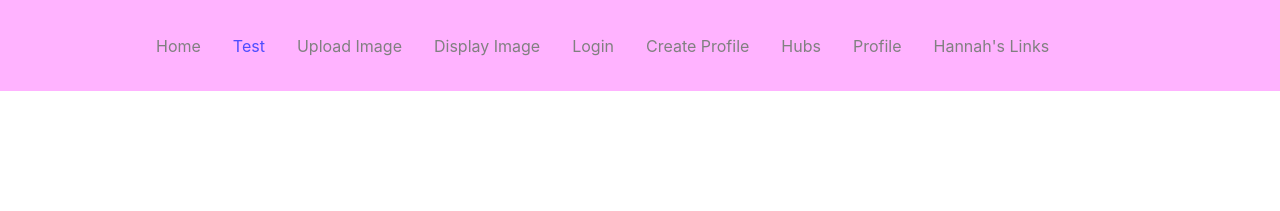
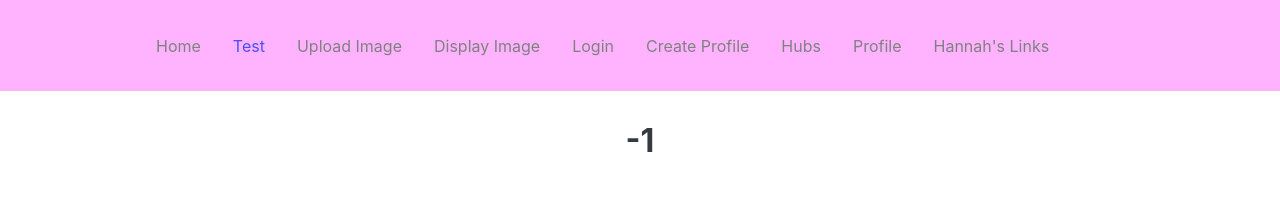
Before and after one commit to Bmfioresi/stage-managers-book, a React (Create React App) app in the folder client/: page /test in a window 1280 px wide. Shown: the top 211 px of the page. Built offline with nearby package versions, Linux system fonts and the light colour scheme; no server answers; a web font is replaced by a local one.

Commit message:
Ensuring that profile-page is working.

```diff
--- a/client/src/pages/authenticate.js
+++ b/client/src/pages/authenticate.js
@@ -41,6 +41,8 @@ function Authenticate() {
             // setUserId(response.data.uid); // Updating userID
             console.log(userId);
 
+            console.log("NEW LOCAL STORAGE UID");
+            console.log(response.data.uid);
             localStorage.setItem('uid', response.data.uid);
 
             console.log("LOCAL STORAGE");
--- a/client/src/pages/profile-page.js
+++ b/client/src/pages/profile-page.js
@@ -19,7 +19,9 @@ const Profile = () => {
         const url = 'http://localhost:8000/loadProfile';
         // Converting form to json format
 
-        axios.post(url, JSON.stringify({uid: uid})).then((response) => {
+        console.log("LOCAL STORAGE.uid");
+        console.log(uid);
+        axios.post(url, JSON.stringify({uid: '01'})).then((response) => {
 
             console.log("BACK TO PROFILE PAGE")
             console.log(response.data);
--- a/client/src/pages/test.js
+++ b/client/src/pages/test.js
@@ -12,6 +12,7 @@ const Test = () => {
     return (
         <div>
             <h1>{message}</h1>
+            <h1>{localStorage.getItem('uid')}</h1>
         </div>
     );
 };
```
